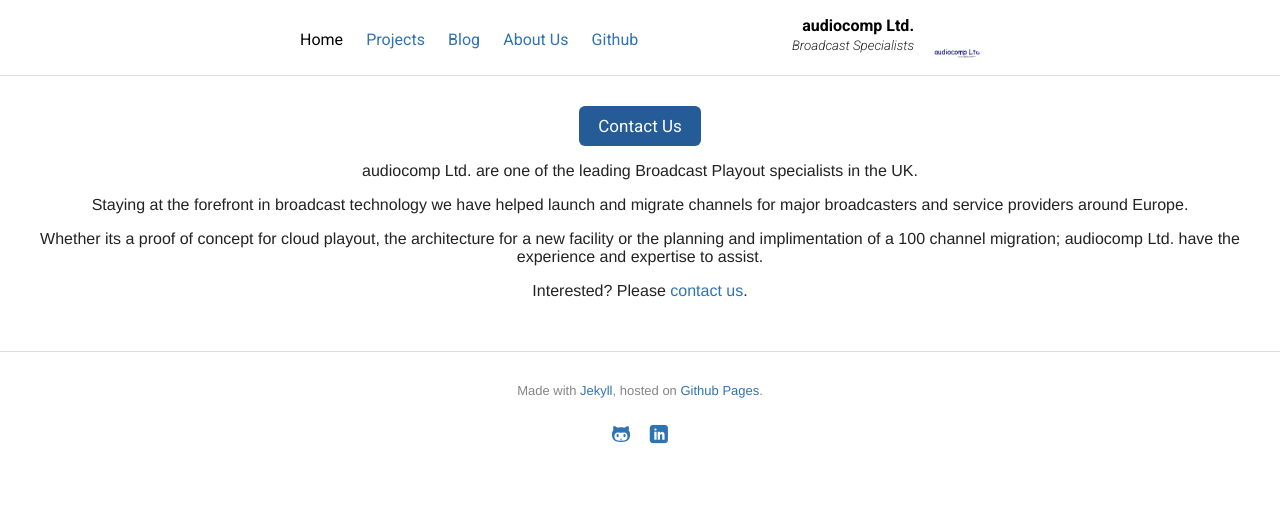
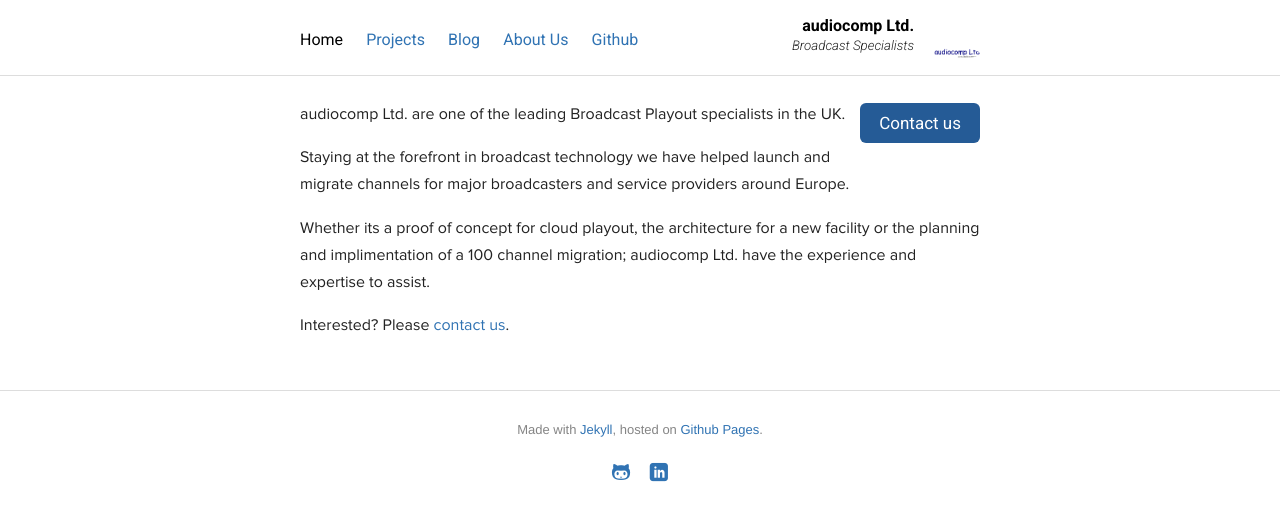
Before and after one commit to audiocomp/audiocomp.github.io, a Jekyll site: the page built from index.html, in a window 1280 px wide. Shown: the top 521 px of the page. Built offline with Jekyll 4.4.1, drawn with Linux system fonts in a browser that asks for light colours.

Commit message:
update index.html to use revised css

```diff
--- a/index.html
+++ b/index.html
@@ -4,11 +4,12 @@ category: home
 title: audiocomp Ltd. - Broadcast Specialists
 description: audiocomp Ltd. are one of the leading Broadcast Playout specialists in the UK
 ---
-
+<section class="home inner"
+  <div class="pull-right"></div>
   <h1>
-    <div class="Contact Us">
-      <!-- <a class="btn btn-lg" href="/contact">Contact Us</a> -->
-      <a href="/contact" class="btn btn-lg">Contact Us</a>
+    <div class="contact">
+      <!-- <a class="btn btn-lg" href="/contact">Contact us</a> -->
+      <a href="/contact" class="btn btn-lg">Contact us</a>
     </div>
   </h1>
 
@@ -29,3 +30,4 @@ description: audiocomp Ltd. are one of the leading Broadcast Playout specialists
   <p>
     Interested? Please <a href="/contact">contact us</a>.
   </p>
+</section>
```
